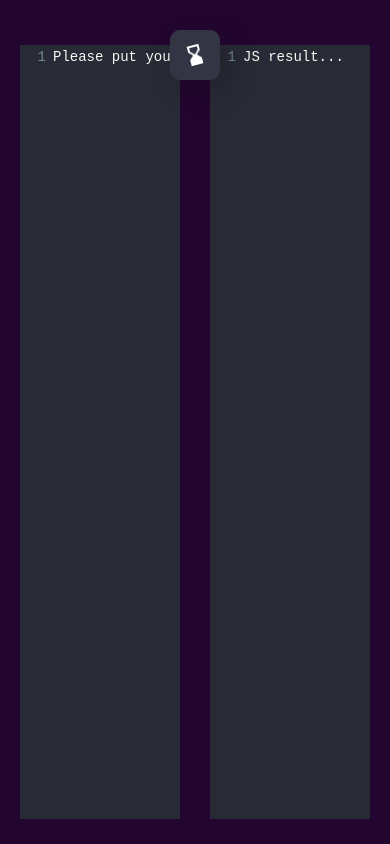
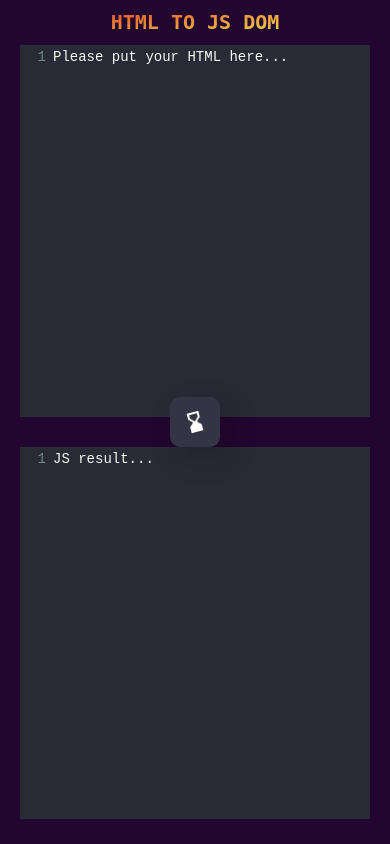
Before and after one commit to JoelFernando209/htmlToJSDom, a website built with webpack: page src/html/index.html in a window 390 px wide. Built offline with nearby package versions, Linux system fonts and the light colour scheme; files whose address does not match are found by name.

Commit message:
Responsive: Responsive webpage and title created

```diff
--- a/src/html/index.html
+++ b/src/html/index.html
@@ -12,6 +12,10 @@
     <title>Html to JS DOM | @JoelFernando209</title>
   </head>
   <body class='container'>
+    <div class='container__title'>
+      HTML TO JS DOM
+    </div>
+
     <textarea class='boxInput boxInput--html' placeholder='Please put your HTML here...'></textarea>
     <textarea class='boxInput boxInput--js' placeholder='JS result...'></textarea>
 
--- a/src/index.js
+++ b/src/index.js
@@ -1,3 +1,6 @@
+import loadingState from './assets/loading-state.svg';
+import completedState from './assets/completed-state.svg';
+
 import './scss/main.scss';
 import { codeMirrorCommonConfig } from './js/config/codeMirrorCommonConfig.js';
 import { createProcess, resetOutput } from './js/general/generalConfig.js';
@@ -37,6 +40,14 @@ const htmlConvertProcess = createProcess(
 textEditorHtml.on('keyup', () => {
   const statusSquare = document.querySelector('.statusSquare__icon');
 
+  statusSquare.setAttribute('src', '../assets/loading-state.svg');
+
   htmlConvertProcess(textEditorHtml);
 
+  statusSquare.setAttribute('src', '../assets/completed-state.svg');
+
+  if(getTextEditorValue({ editor: textEditorHtml }).htmlInput.length === 0) {
+    statusSquare.setAttribute('src', '../assets/hourglass-wait.svg');
+  }
+
 })
--- a/src/scss/layout/_CodeMirror.scss
+++ b/src/scss/layout/_CodeMirror.scss
@@ -1,4 +1,8 @@
 .CodeMirror {
   height: auto;
   word-wrap: break-word;
+
+  @media (max-width: 669px) {
+    height: 100%;
+  }
 }
--- a/src/scss/layout/_statusSquare.scss
+++ b/src/scss/layout/_statusSquare.scss
@@ -23,4 +23,8 @@
     transition: all .3s;
     animation: loadingStatusAnimation 3s infinite;
   }
+
+  @media (max-width: 669px) {
+    top: 47%;
+  }
 }
--- a/src/scss/pages/_containerBody.scss
+++ b/src/scss/pages/_containerBody.scss
@@ -5,6 +5,21 @@
   height: 100vh;
 
   display: grid;
-  grid-template-columns: repeat(2, 1fr);
-  grid-column-gap: 3rem;
+  grid-template-columns: repeat(auto-fit, minmax(30rem, 1fr));
+  grid-gap: 3rem;
+
+  &__title {
+    position: absolute;
+    top: 1rem;
+    left: 50%;
+    transform: translateX(-50%);
+    color: white;
+    font-size: 2rem;
+    font-weight: 700;
+    font-family: 'monospace', sans-serif;
+    background-image: linear-gradient(to right bottom ,#E44D26, #F0DB4F);
+    background-clip: text;
+    -webkit-background-clip: text;
+    color: transparent;
+  }
 }
--- a/webpack.parts.js
+++ b/webpack.parts.js
@@ -73,7 +73,7 @@ exports.loadFileImages = ({ output } = {}) => ({
           {
             loader: 'file-loader',
             options: {
-              name: '[name].[hash].[ext]',
+              name: '[name].[ext]',
               outputPath: output
             }
           }
```
